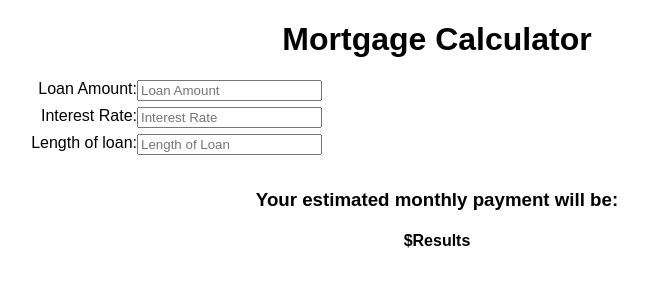
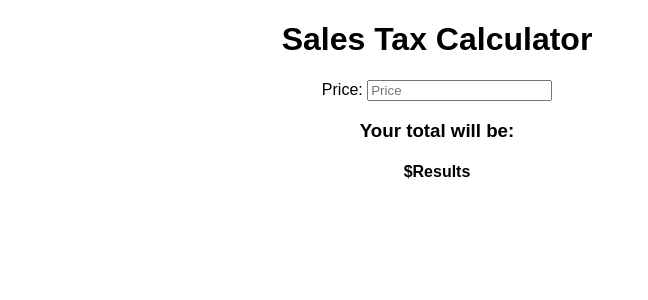
Before and after one commit to NatalieSalemme/Mortgage-Calculator-React, a React (Create React App) app: page / in a window 1280 px wide. Shown: the top 300 px of the page, without its empty margins (203-851 px from the left). Built offline with nearby package versions, Linux system fonts and the light colour scheme.

Commit message:
changing inputs to match tax calculator

```diff
--- a/src/App.css
+++ b/src/App.css
@@ -1,18 +1,3 @@
 .App {
   text-align: center;
 }
-
-.labels {
-    display: inline-block;
-    float: left;
-    clear: left;
-    width: 340px;
-    text-align: right;
-}
-#loan,
-#interest,
-#length {
-  display: inline-block;
-  float: left;
-  margin-bottom: 6px;
-}
--- a/src/App.js
+++ b/src/App.js
@@ -6,7 +6,7 @@ class App extends Component {
   render() {
     return (
       <div className="App">
-        <h1>Mortgage Calculator</h1>
+        <h1>Sales Tax Calculator</h1>
         <Input />
       </div>
     );
--- a/src/Input.js
+++ b/src/Input.js
@@ -5,31 +5,19 @@ export class Input extends React.Component {
   constructor(props) {
     super(props);
     this.state = {
-      loan: '',
-      interest: '',
-      length: ''
+      price: '',
+      tax: ''
     }
   }
   render() {
     return (
       <div className="input-container">
-        <div classname="row">
-        <label className="labels" for="loan">Loan Amount: </label>
-        <input id="loan" type="text" placeholder="Loan Amount"/><br />
-        </div>
-        <div className="row">
-        <label className="labels" for="interest">Interest Rate: </label>
-        <input id="interest" type="text" placeholder="Interest Rate" /><br />
-      </div>
-      <div className="row">
-        <label className="labels" for="length">Length of loan: </label>
-        <input id="length" type="text" placeholder="Length of Loan" />
-      </div>
-      <br />
-      <br />
-      <br />
+
+        <label className="labels" for="price">Price: </label>
+        <input id="price" type="text" placeholder="Price"/><br />
+
       <div>
-      <h3>Your estimated monthly payment will be:</h3>
+      <h3>Your total will be: </h3>
       <h4>$Results</h4>
     </div>
       </div>
```
